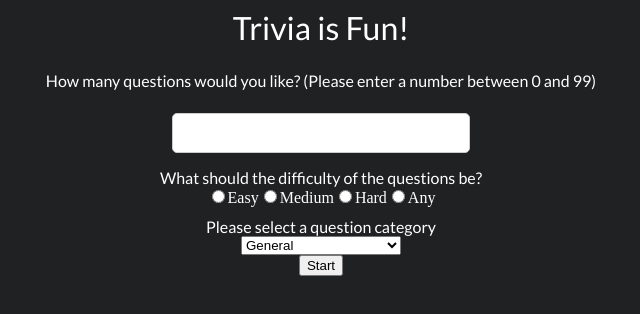
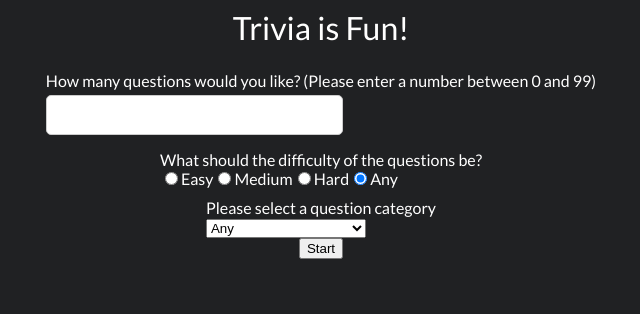
Before and after one commit to lucashasil/trivia-is-fun, a React (Create React App) app: page / in a window 1280 px wide. Shown: the top 314 px of the page, without its empty margins (319-959 px from the left). Built offline with nearby package versions, Linux system fonts and the light colour scheme.

Commit message:
Update styling and fix bug whereby categories were not being set correctly

```diff
--- a/src/App.scss
+++ b/src/App.scss
@@ -25,7 +25,6 @@
       font-family: 'Lato', sans-serif;
       margin-top: 10px;
       display: block;
-    }
 
       >.inputField {
         width: 50%;
@@ -39,10 +38,12 @@
           outline: 3px solid red;
         }
       }
+    }
 
     > .difficultyGroup {
       > label {
         color: white;
+        font-family: 'Lato', sans-serif;
       }
     }
   }
--- a/src/App.tsx
+++ b/src/App.tsx
@@ -92,7 +92,7 @@ class App extends React.Component<Props, State> {
   }
 
 
-  async fetchQuestions(amount: number, category: Category | undefined, difficulty: Difficulty | undefined) {
+  async fetchQuestions(amount: number, category: Category | undefined, difficulty: string | undefined) {
     const baseUrl = `https://opentdb.com/api.php?amount=${amount}${category ? `&category=${category}` : ''}${difficulty ? `&difficulty=${difficulty}` : ''}&encode=base64`
     try {
       const res = await axios.get(baseUrl);
@@ -156,9 +156,7 @@ class App extends React.Component<Props, State> {
       this.setState({
         hasStarted: true
       })
-      if (numberOfQuestions !== 0 && questionDifficulty !== undefined && questionCategory !== undefined) {
-        this.fetchQuestions(numberOfQuestions, questionCategory, this.convertQuestionDifficulty(questionDifficulty));
-      }
+      this.fetchQuestions(numberOfQuestions, questionCategory, questionDifficulty);
     }
   }
 
@@ -180,7 +178,7 @@ class App extends React.Component<Props, State> {
       this.setState({
         userSelection: {
           ...userSelection,
-          questionCategory: Object.keys(Category).indexOf(event.target.value)
+          questionCategory: Object.keys(Category).indexOf(event.target.value) - 15 // subtract 15 to set index correctly
         }
       })
     }
@@ -213,28 +211,43 @@ class App extends React.Component<Props, State> {
         </header>
         {!hasStarted && (
           <div className="userSelection">
-            <label className="inputLabel">How many questions would you like? (Please enter a number between 0 and 99)</label><br/>
+            <label className="inputLabel">How many questions would you like? (Please enter a number between 0 and 99)
+            <br/>
             <input className="inputField" min="1" max="99" type="number" onChange={this.handleNumberOfQuestionsChange}/>
-            <label className="inputLabel">What should the difficulty of the questions be?</label>
+            </label>
+            <label className="inputLabel">What should the difficulty of the questions be?
             <div className="difficultyGroup">
-            {['Easy', 'Medium', 'Hard', 'Any'].map((difficulty) => (
+            {['Easy', 'Medium', 'Hard'].map((difficulty) => (
               <label key={difficulty}>
                 <input
                   type="radio"
-                  value={difficulty}
+                  value={difficulty === "Any" ? undefined : difficulty}
                   name="difficulty"
                   onChange={this.handleQuestionDifficultyChange}
                 />
                 {difficulty}
               </label>
             ))}
-            </div>
-            <label className="inputLabel">Please select a question category</label>
+              <input
+                  defaultChecked
+                  type="radio"
+                  value={undefined}
+                  name="difficulty"
+                  onChange={this.handleQuestionDifficultyChange}
+              />
+              Any
+            </div></label>
+            <label className="inputLabel">Please select a question category
+            <br/>
             <select className="selectField" onChange={this.handleQuestionCategoryChange}>
               {
-                this.humanCategoryNames().map((name) => <option value={name}>{name}</option>)
+                [
+                  <option defaultChecked>Any</option>
+                ].concat(
+                this.humanCategoryNames().map((name) => <option value={name}>{name}</option>))
               }
             </select>
+            </label>
             <button type="submit" id="questions" onClick={() => this.handleStartClick()}>
               Start
             </button>
```
Lines whose indentation alone changed are shown as unchanged.
